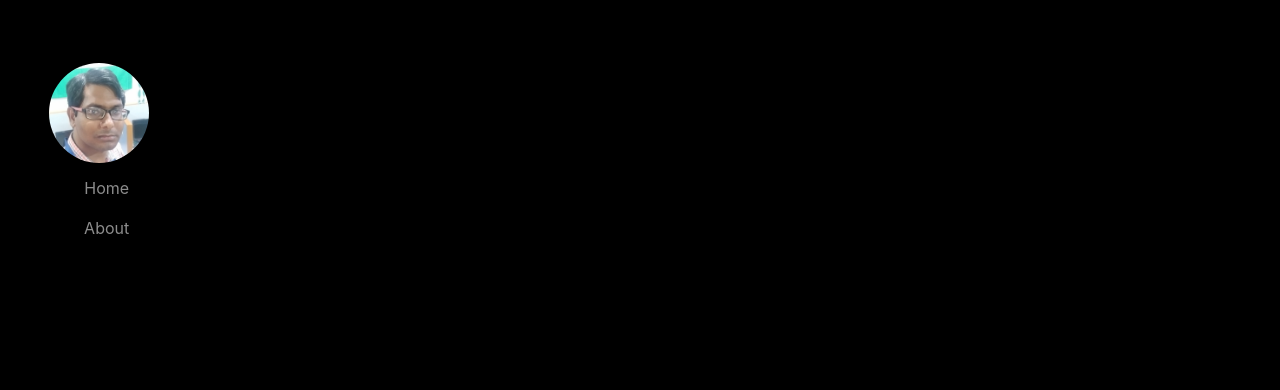
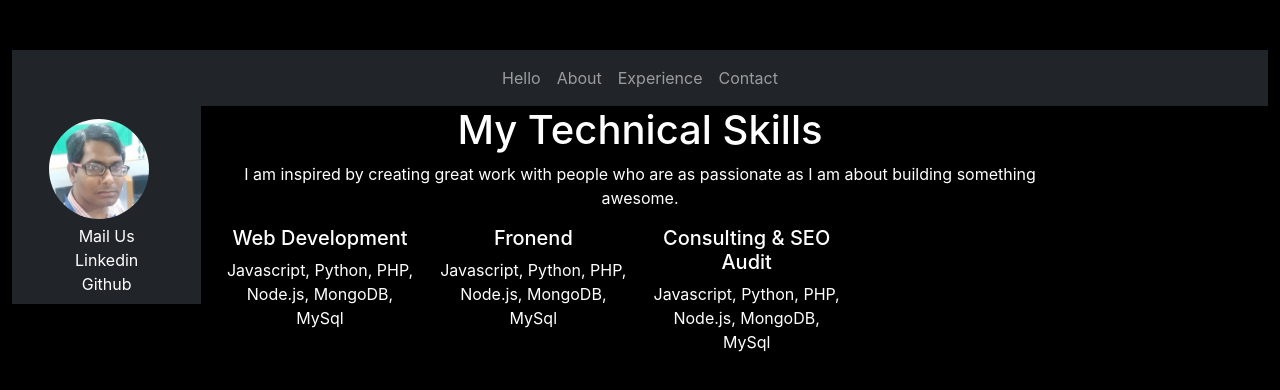
Before and after one commit to manojgtech/manoj-portfolio, a React (Create React App) app: page /skills in a window 1280 px wide. Before the commit this address had no page. Shown: the top 390 px of the page. Built offline with nearby package versions, Linux system fonts and the light colour scheme.

Commit message:
about page

```diff
--- a/src/App.css
+++ b/src/App.css
@@ -28,3 +28,10 @@ body{
   align-items: center;
   margin-top: 50px;
 }
+a{
+text-decoration:none;
+color:#fff;
+}
+a:hover{
+color:red;
+}
--- a/src/App.js
+++ b/src/App.js
@@ -12,10 +12,35 @@ import {
 function App() {
   return (
     <div className="container-fluid">
+
+        <nav className="navbar navbar-dark navbar-expand-md bg-dark justify-content-center">
+
+
+          {/* <Link to='/' className="navbar-brand">
+          <img src={myimg} alt="Avatar Logo"  className="rounded-pill myinglogo" />
+           </Link> */}
+          <ul className="navbar-nav">
+            <li className="nav-item">
+              <Link className="nav-link" to="/">Hello</Link>
+            </li>
+            <li className="nav-item">
+              <Link className="nav-link" to="/skills">About</Link>
+            </li>
+            <li className="nav-item">
+              <Link className="nav-link" to="/journey">Experience</Link>
+            </li>
+            <li className="nav-item">
+              <Link className="nav-link" to="/contact">Contact</Link>
+            </li>
+          </ul>
+
+</nav>
+
+
       <div className='row'>
         <div className='col-md-2'>
 
-        <nav className="navbar navbar-dark">
+        <nav className="navbar  navbar-dark bg-dark">
 
           <div className="container-fluid leftdiv">
           <Link to='/' className="navbar-brand">
@@ -23,11 +48,15 @@ function App() {
            </Link>
           <ul className="navbar-nav">
             <li className="nav-item">
-              <Link className="nav-link" to="/">Home</Link>
+             <a href="mailto:coolntop.ray@gmail.com">Mail Us</a>
             </li>
             <li className="nav-item">
-              <Link className="nav-link" to="/about">About</Link>
+             <a href="https://www.linkedin.com/in/manoj-kumar-appcoder">Linkedin</a>
             </li>
+            <li className="nav-item">
+             <a href="https://github.com/manojgtech">Github</a>
+            </li>
+
           </ul>
         </div>
 </nav>
@@ -38,7 +67,7 @@ function App() {
 
     <Routes>
       <Route path="/" element={<Home />} />
-      <Route path="/about" element={<About />} />
+      <Route path="/skills" element={<About />} />
 
     </Routes>
 
--- a/src/components/About.js
+++ b/src/components/About.js
@@ -3,7 +3,22 @@ import React from 'react';
 const About = () => {
     return (
         <div className='section'>
-            about
+           <h1>My Technical Skills</h1>
+           <p>I am inspired by creating great work with people who are as passionate as I am about building something awesome.</p>
+          <div className='row'>
+            <div className='col-md-3'>
+                <h5>Web Development</h5>
+                <p>Javascript,  Python, PHP,  Node.js, MongoDB, MySql</p>
+            </div>
+            <div className='col-md-3'>
+                <h5>Fronend</h5>
+                <p>Javascript,  Python, PHP,  Node.js, MongoDB, MySql</p>
+            </div>
+            <div className='col-md-3'>
+                <h5>Consulting & SEO Audit</h5>
+                <p>Javascript,  Python, PHP,  Node.js, MongoDB, MySql</p>
+            </div>
+          </div>
         </div>
     );
 }
--- a/src/components/Home.js
+++ b/src/components/Home.js
@@ -1,14 +1,23 @@
 import React from 'react';
+import {
+    BrowserRouter,
+    Routes,
+    Route,
+    Link
+  } from "react-router-dom";
 
 const Home = () => {
     return (
         <div className='section-home text-center'>
             <h3>Hello <span className='text-primary'>I am</span></h3>
             <h1 className='text-info'>Manoj Kumar Gupta</h1>
-            <h3>Professional Software Developer</h3>
+            <h3>FullStack Software Developer</h3>
             <p>
-                I have more then 6 year exeperience in web developemnt on <br/> variaus plateforms.I have worked on fronend and backend <br/> technologies.
+                I have more then 6 year exeperience in web developemnt on <br/> variaus plateforms.I have worked on both fronend and backend <br/> technologies.
             </p>
+            <div className='btn-group'>
+                  <button className='btn btn-info'><Link to="/contact">Contact me</Link></button>&nbsp;&nbsp;&nbsp;<button className='btn btn-primary'><Link to="/contact">My CV</Link></button>
+            </div>
         </div>
     );
 }
```
